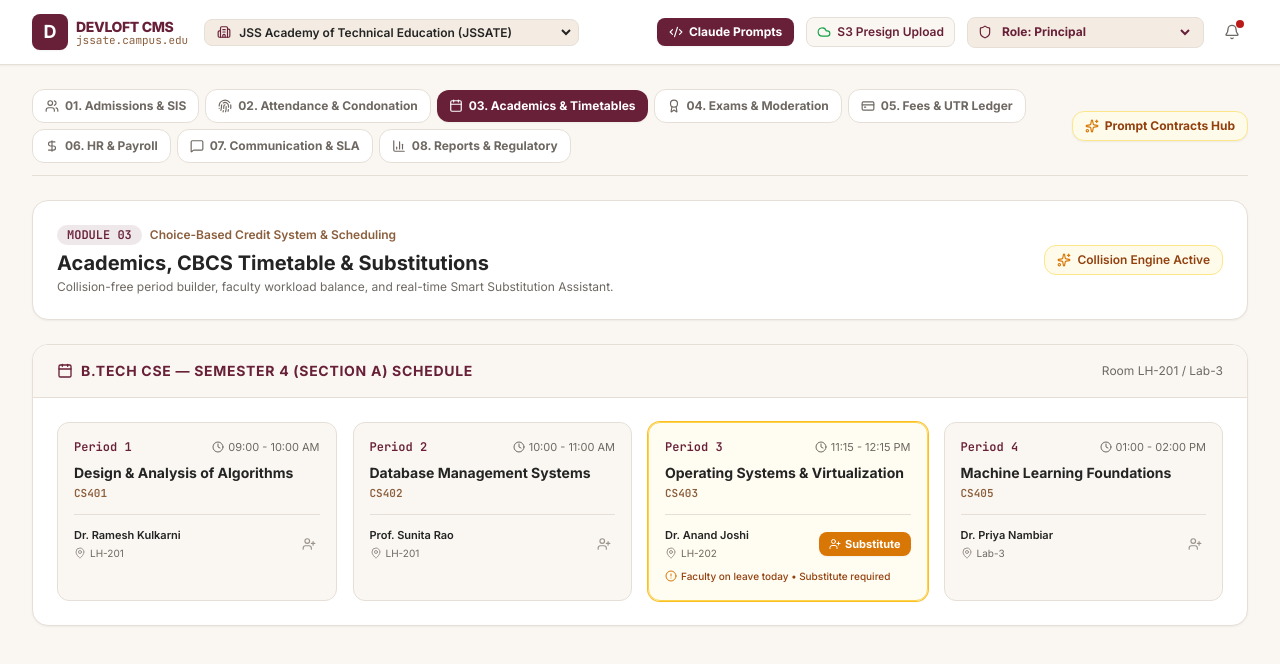
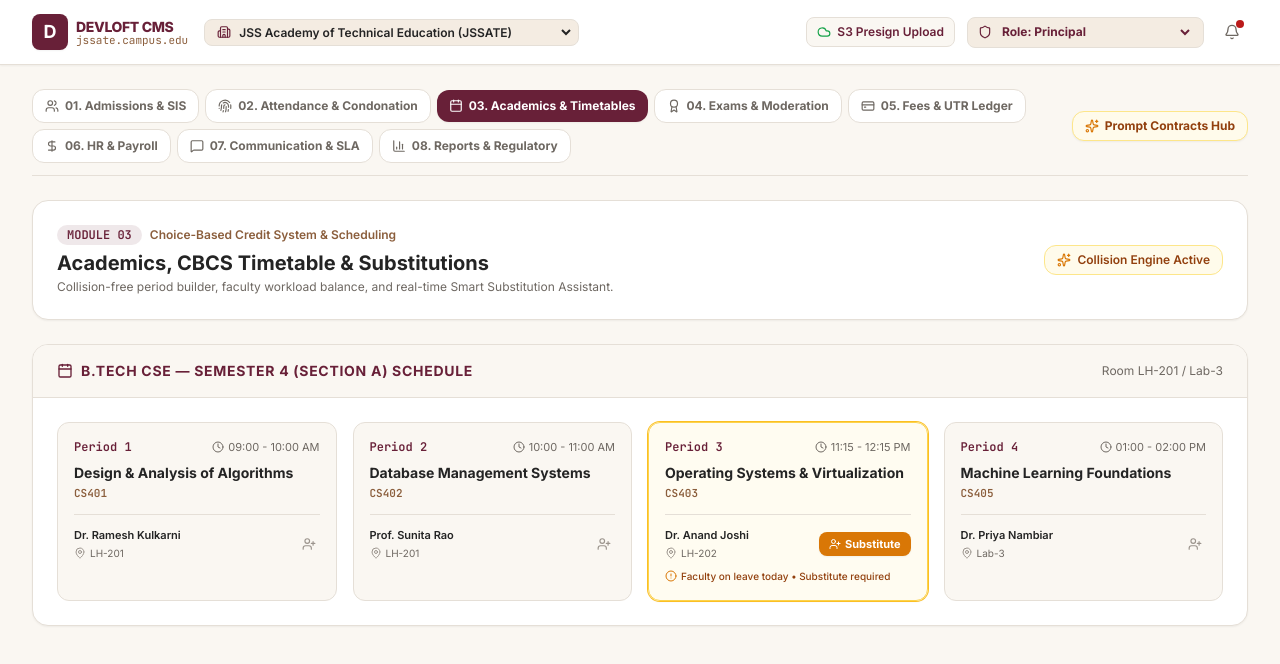
Before and after one commit to ApexPredator2005/garbage, a React (Vite) app in the folder apps/web/: page / in a window 1280 px wide. Shown: the top 664 px of the page. Built offline with nearby package versions, Linux system fonts and the light colour scheme.

Commit message:
feat(navbar): remove Claude Prompts button from navigation header

```diff
--- a/apps/web/src/App.tsx
+++ b/apps/web/src/App.tsx
@@ -61,7 +61,6 @@ export const App: React.FC = () => {
         currentRole={currentRole}
         onRoleChange={setCurrentRole}
         onOpenUpload={() => setIsUploadOpen(true)}
-        onOpenClaudePrompts={() => setIsClaudePromptsOpen(true)}
       />
 
       {/* Main Workspace Container */}
--- a/apps/web/src/components/Navbar.tsx
+++ b/apps/web/src/components/Navbar.tsx
@@ -1,7 +1,7 @@
 import React from 'react';
 import { MOCK_TENANTS } from '../mockData';
 import { RoleType } from '../types';
-import { Building2, Users2, Shield, Bell, Cloud, Code2 } from 'lucide-react';
+import { Building2, Users2, Shield, Bell, Cloud } from 'lucide-react';
 
 interface NavbarProps {
   currentTenantId: string;
@@ -9,7 +9,6 @@ interface NavbarProps {
   currentRole: RoleType;
   onRoleChange: (role: RoleType) => void;
   onOpenUpload: () => void;
-  onOpenClaudePrompts: () => void;
 }
 
 export const Navbar: React.FC<NavbarProps> = ({
@@ -18,7 +17,6 @@ export const Navbar: React.FC<NavbarProps> = ({
   currentRole,
   onRoleChange,
   onOpenUpload,
-  onOpenClaudePrompts,
 }) => {
   const currentTenant = MOCK_TENANTS.find((t) => t.id === currentTenantId) || MOCK_TENANTS[0];
 
@@ -57,18 +55,8 @@ export const Navbar: React.FC<NavbarProps> = ({
           </div>
         </div>
 
-        {/* Right: User Features (Ward Switcher, Upload, Claude Prompts, Role Selector) */}
+        {/* Right: User Features (Ward Switcher, Upload, Role Selector) */}
         <div className="flex items-center gap-2 sm:gap-3">
-          {/* Claude Modular Prompts Pill */}
-          <button
-            onClick={onOpenClaudePrompts}
-            className="flex items-center gap-1.5 px-3 py-1.5 rounded-lg bg-[#682038] hover:bg-[#54192D] text-white text-xs font-bold shadow-sm transition-all"
-            title="Open copy-paste prompts for Claude to build complementary modules"
-          >
-            <Code2 className="w-3.5 h-3.5" />
-            <span>Claude Prompts</span>
-          </button>
-
           {/* Presigned S3 Direct Upload Quick-Action */}
           <button
             onClick={onOpenUpload}
```
